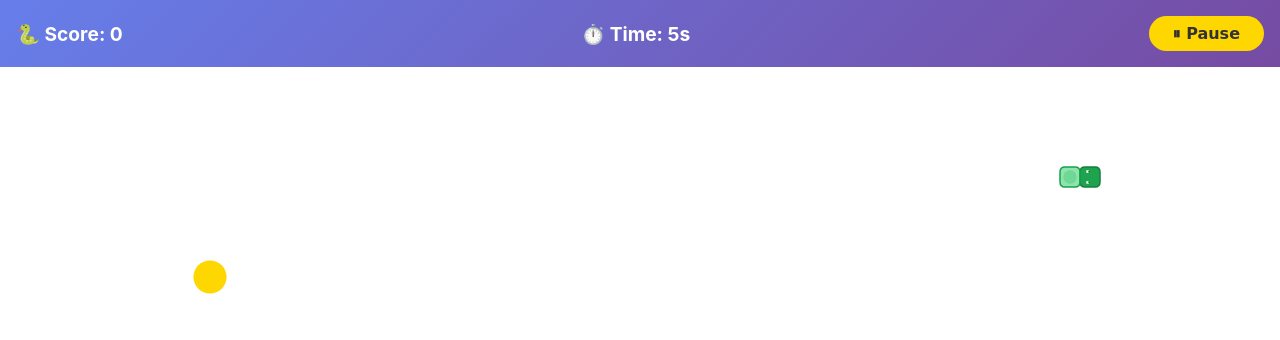
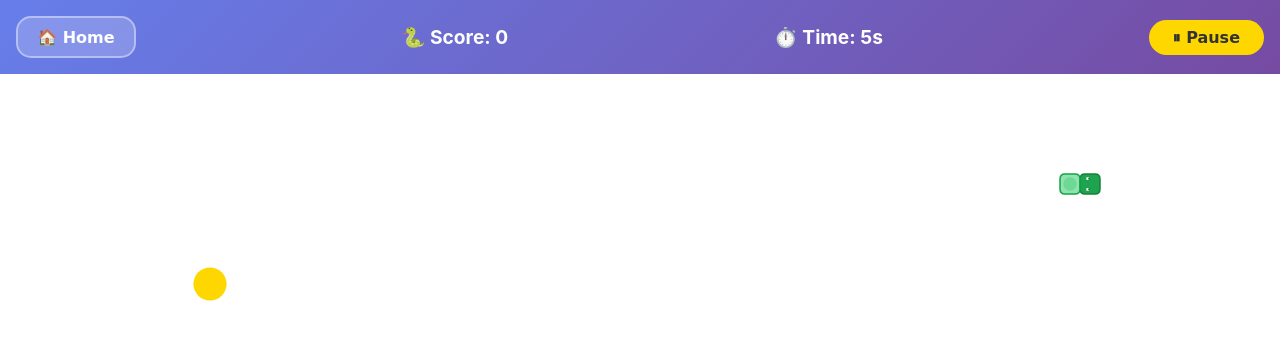
Before and after one commit to ImanthaJayashan/E-Learning_App_frontend, a React (Vite) app: page /games/snakegame in a window 1280 px wide. Shown: the top 340 px of the page. Built offline with nearby package versions, Linux system fonts and the light colour scheme.

Commit message:
add home button on snake game

```diff
--- a/src/pages/snake.tsx
+++ b/src/pages/snake.tsx
@@ -1,4 +1,5 @@
 import React, { useEffect, useRef, useState } from "react";
+import { useNavigate } from "react-router-dom";
 
 const CELL_SIZE = 20;
 
@@ -11,6 +12,7 @@ const randomShape = (): ShapeType => {
 };
 
 const SnakeGame: React.FC = () => {
+  const navigate = useNavigate();
   const canvasRef = useRef<HTMLCanvasElement>(null);
 
   const [cols, setCols] = useState(0);
@@ -299,6 +301,32 @@ const SnakeGame: React.FC = () => {
           fontSize: "1.2rem",
         }}
       >
+        <button
+          onClick={() => navigate("/games")}
+          style={{
+            padding: "0.6rem 1.2rem",
+            fontSize: "1rem",
+            fontWeight: "bold",
+            background: "rgba(255, 255, 255, 0.2)",
+            color: "white",
+            border: "2px solid rgba(255, 255, 255, 0.4)",
+            borderRadius: "15px",
+            cursor: "pointer",
+            fontFamily: "'Fredoka One', 'Comic Sans MS', sans-serif",
+            transition: "all 0.3s ease",
+            backdropFilter: "blur(10px)",
+          }}
+          onMouseEnter={(e) => {
+            e.currentTarget.style.background = "rgba(255, 255, 255, 0.3)";
+            e.currentTarget.style.transform = "scale(1.05)";
+          }}
+          onMouseLeave={(e) => {
+            e.currentTarget.style.background = "rgba(255, 255, 255, 0.2)";
+            e.currentTarget.style.transform = "scale(1)";
+          }}
+        >
+          🏠 Home
+        </button>
         <div>🐍 Score: {score}</div>
         <div>⏱️ Time: {time}s</div>
         <button
```
